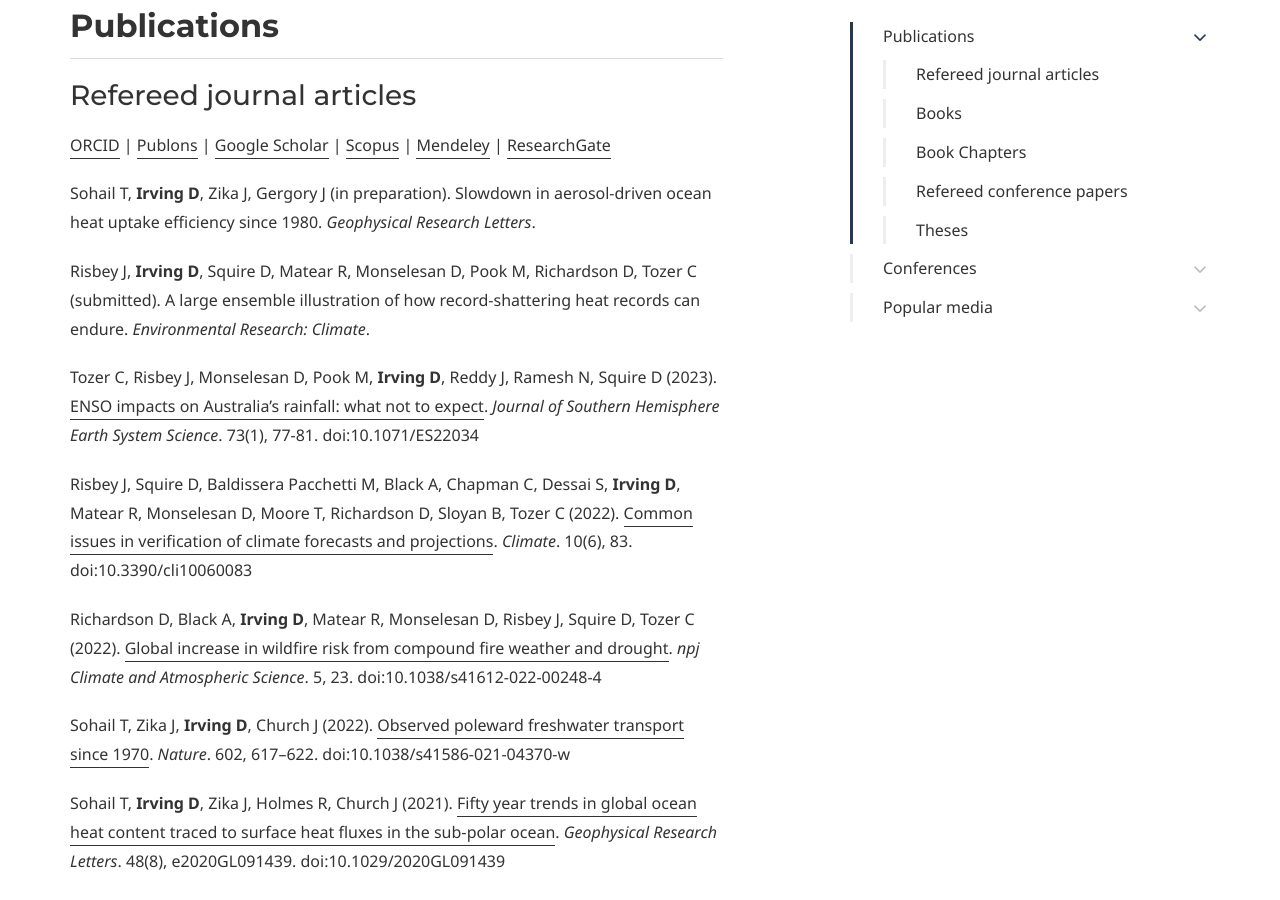
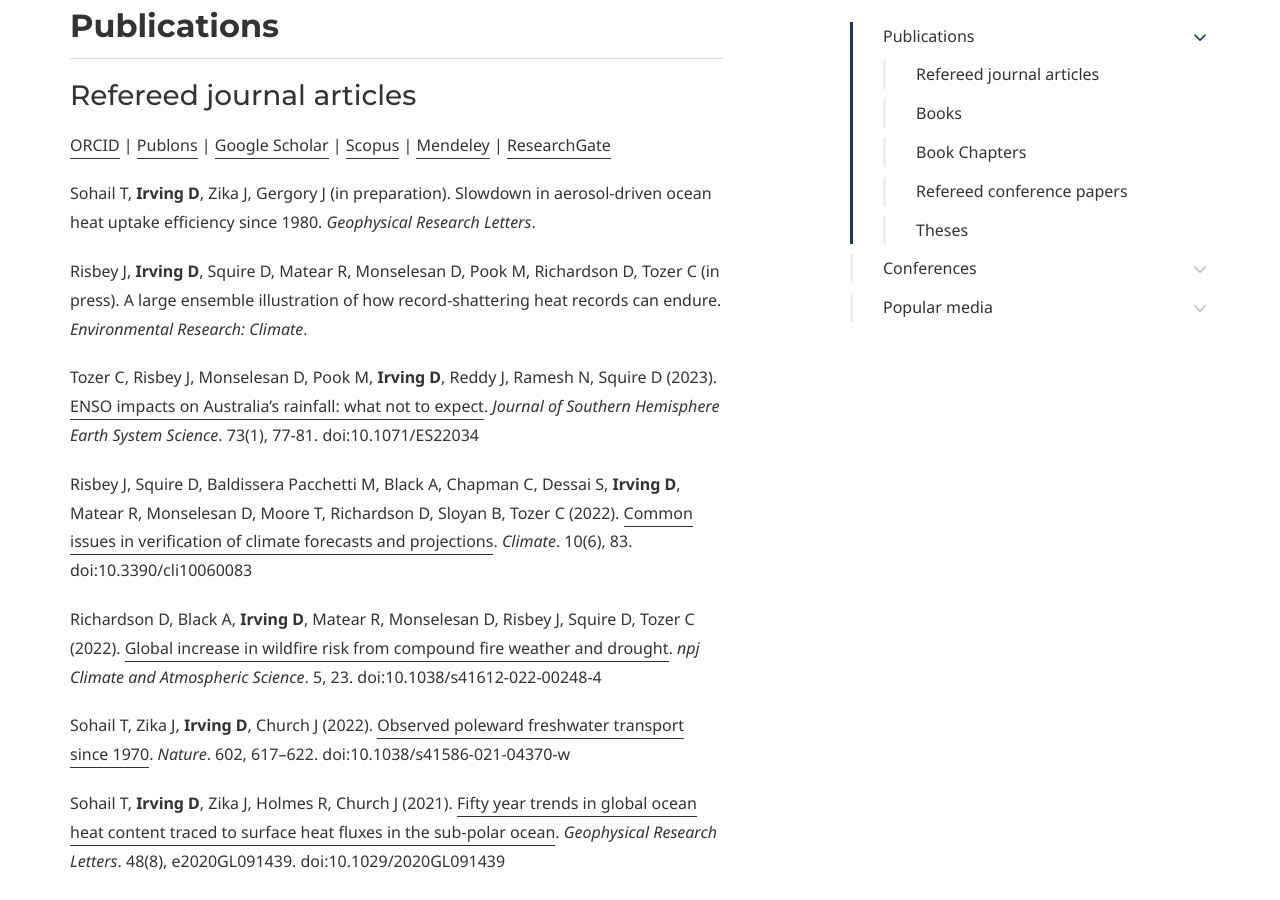
Before and after one commit to DamienIrving/damienirving.github.io, a Jekyll site: the page built from publications.md, in a window 1280 px wide and 900 px high, scrolled down 692 px. Built offline with Jekyll 4.4.1, drawn with Linux system fonts in a browser that asks for light colours; some web fonts are replaced.

Commit message:
Update publications.md

```diff
--- a/publications.md
+++ b/publications.md
@@ -30,7 +30,7 @@ page_nav:
 
 Sohail T, **Irving D**, Zika J, Gergory J (in preparation). Slowdown in aerosol-driven ocean heat uptake efficiency since 1980. *Geophysical Research Letters*.
 
-Risbey J, **Irving D**, Squire D, Matear R, Monselesan D, Pook M, Richardson D, Tozer C (submitted). A large ensemble illustration of how record-shattering heat records can endure. *Environmental Research: Climate*.
+Risbey J, **Irving D**, Squire D, Matear R, Monselesan D, Pook M, Richardson D, Tozer C (in press). A large ensemble illustration of how record-shattering heat records can endure. *Environmental Research: Climate*.
 
 Tozer C, Risbey J, Monselesan D, Pook M, **Irving D**, Reddy J, Ramesh N, Squire D (2023). [ENSO impacts on Australia’s rainfall: what not to expect](https://doi.org/10.1071/ES22034). *Journal of Southern Hemisphere Earth System Science*. 73(1), 77-81. doi:10.1071/ES22034
 
```
